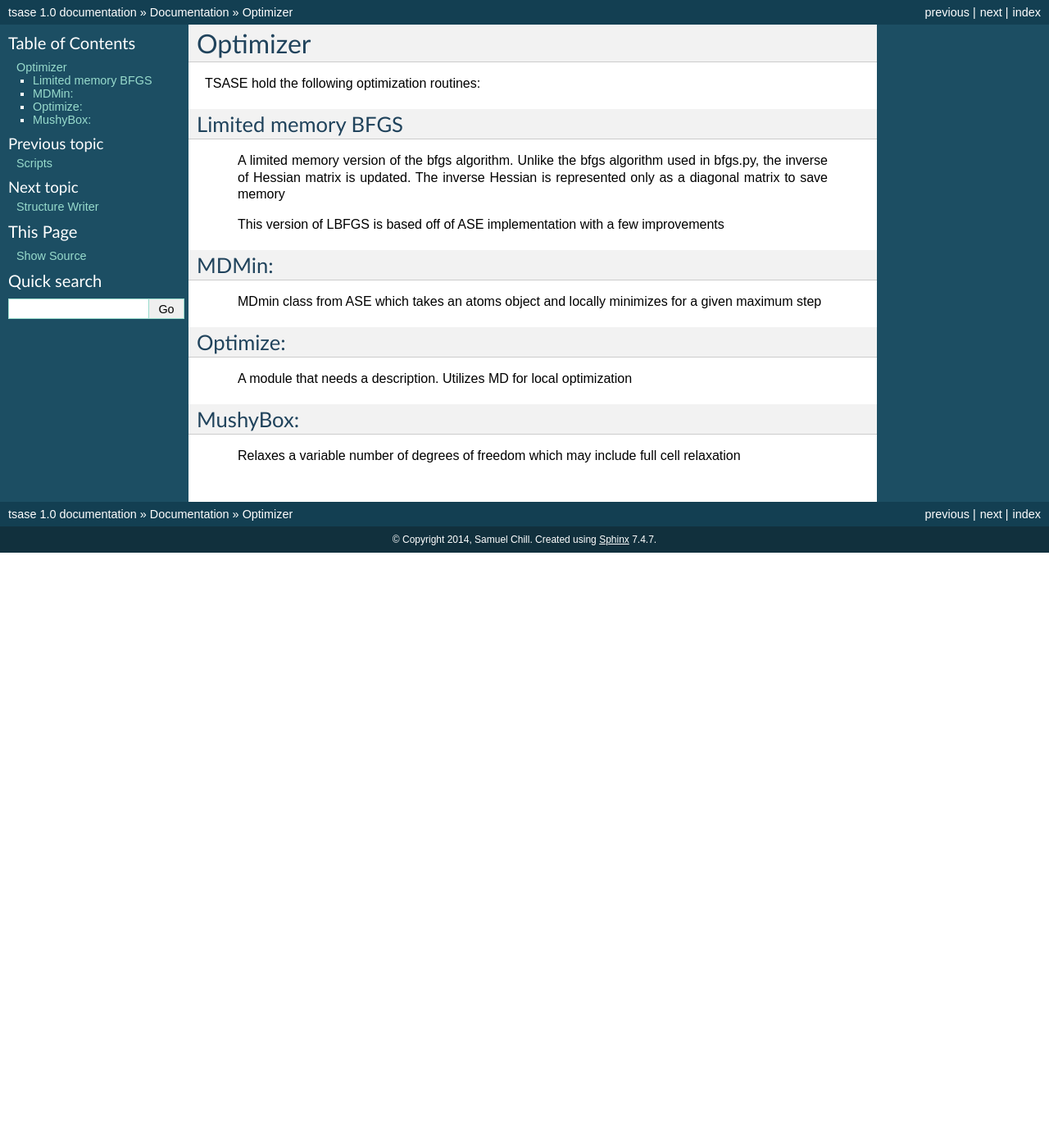
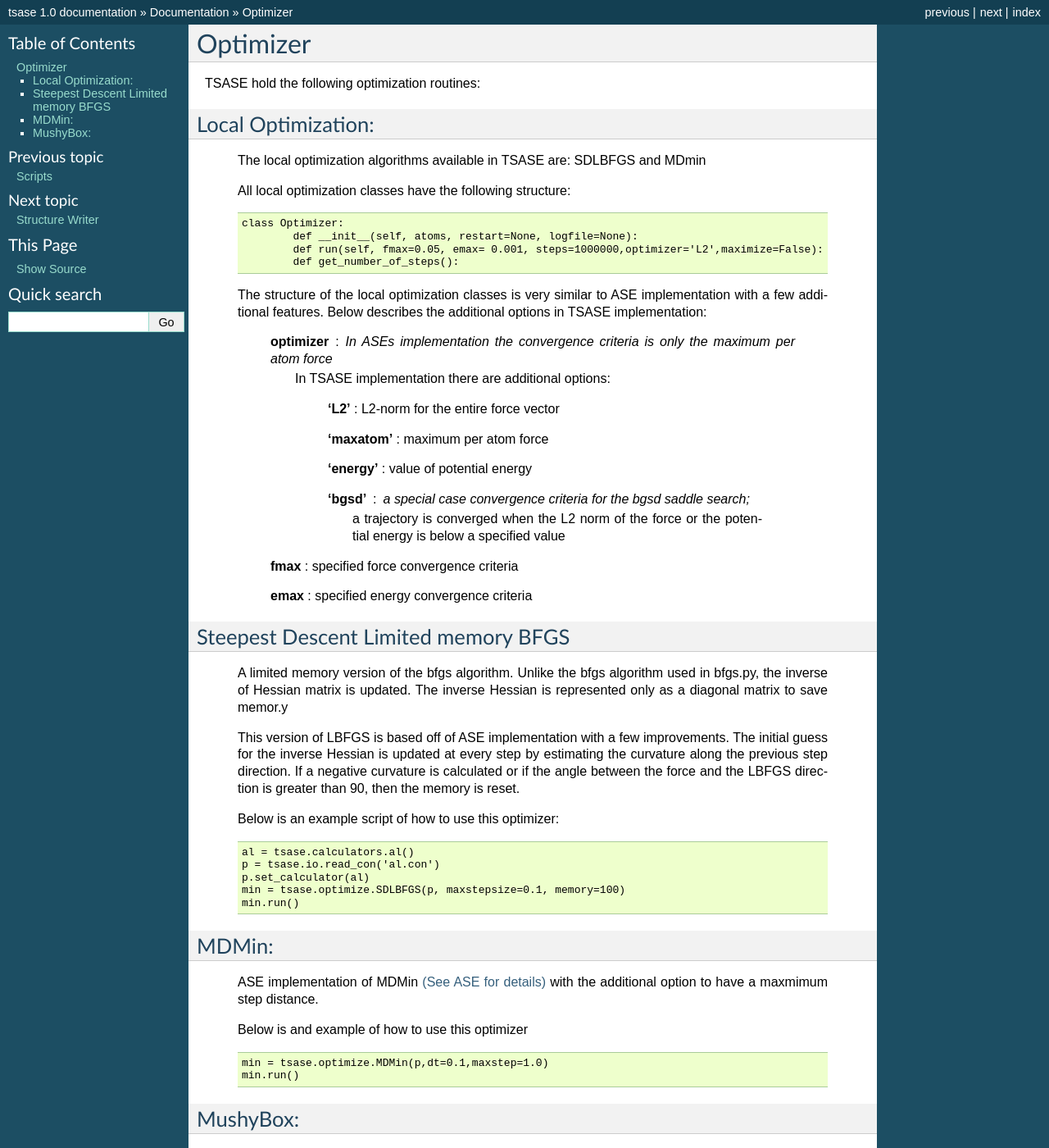
Before and after one commit to HaoLiSky/TSASE, a Sphinx documentation site: the page built from docs/optimizer.txt, in a window 1280 px wide and 1400 px high. Shown: the whole window at 82% size. Built offline with Sphinx 7.4.7, drawn with Linux system fonts in a browser that asks for light colours.

Commit message:
optimizer docs

```diff
--- a/docs/optimizer.txt
+++ b/docs/optimizer.txt
@@ -6,29 +6,76 @@ Optimizer
 
 TSASE hold the following optimization routines:
 
+Local Optimization:
+--------------------
 
-Limited memory BFGS
--------------------
+   The local optimization algorithms available in TSASE are: SDLBFGS and MDmin
+
+   All local optimization classes have the following structure:
+
+   .. code-block:: none
+
+	class Optimizer:
+		def __init__(self, atoms, restart=None, logfile=None):
+		def run(self, fmax=0.05, emax= 0.001, steps=1000000,optimizer='L2',maximize=False):
+		def get_number_of_steps():
+
+   The structure of the local optimization classes is very similar to ASE implementation
+   with a few additional features. Below describes the additional options in TSASE implementation:
+
+   	**optimizer** : In ASEs implementation the convergence criteria is only the maximum per atom force
+			In TSASE implementation there are additional options:
+
+				**'L2'** : L2-norm for the entire force vector
+
+				**'maxatom'** : maximum per atom force
+
+				**'energy'** :  value of potential energy
+
+				**'bgsd'** : a special case convergence criteria for the bgsd saddle search;
+					     a trajectory is converged when the L2 norm of the force or the
+					     potential energy is below a specified value
+
+	**fmax** : specified force convergence criteria
+
+	**emax** : specified energy convergence criteria
+
+
+
+Steepest Descent Limited memory BFGS
+------------------------------------
 
     A limited memory version of the bfgs algorithm. Unlike the bfgs algorithm
     used in bfgs.py, the inverse of Hessian matrix is updated.  The inverse
-    Hessian is represented only as a diagonal matrix to save memory
+    Hessian is represented only as a diagonal matrix to save memor.y
 
-    This version of LBFGS is based off of ASE implementation with a few improvements
+    This version of LBFGS is based off of ASE implementation with a few improvements.
+    The initial guess for the inverse Hessian is updated at every step by estimating the
+    curvature along the previous step direction.  If a negative curvature is calculated or
+    if the angle between the force and the LBFGS direction is greater than 90, then the
+    memory is reset.
 
+    Below is an example script of how to use this optimizer:
 
+    .. code-block:: none
+
+	al = tsase.calculators.al()
+	p = tsase.io.read_con('al.con')
+	p.set_calculator(al)
+	min = tsase.optimize.SDLBFGS(p, maxstepsize=0.1, memory=100)
+	min.run()
 
 MDMin:
 ------
 
-    MDmin class from ASE which takes an atoms object and locally minimizes for a given maximum step
+    ASE implementation of MDMin `(See ASE for details) <https://wiki.fysik.dtu.dk/ase/ase/optimize.html>`_ with the additional option to have a maxmimum step distance.
 
+    Below is and example of how to use this optimizer
 
-Optimize:
----------
+    .. code-block:: none
 
-   A module that needs a description.  Utilizes MD for local optimization
-
+	min = tsase.optimize.MDMin(p,dt=0.1,maxstep=1.0)
+	min.run()
 
 MushyBox:
 ---------
```
